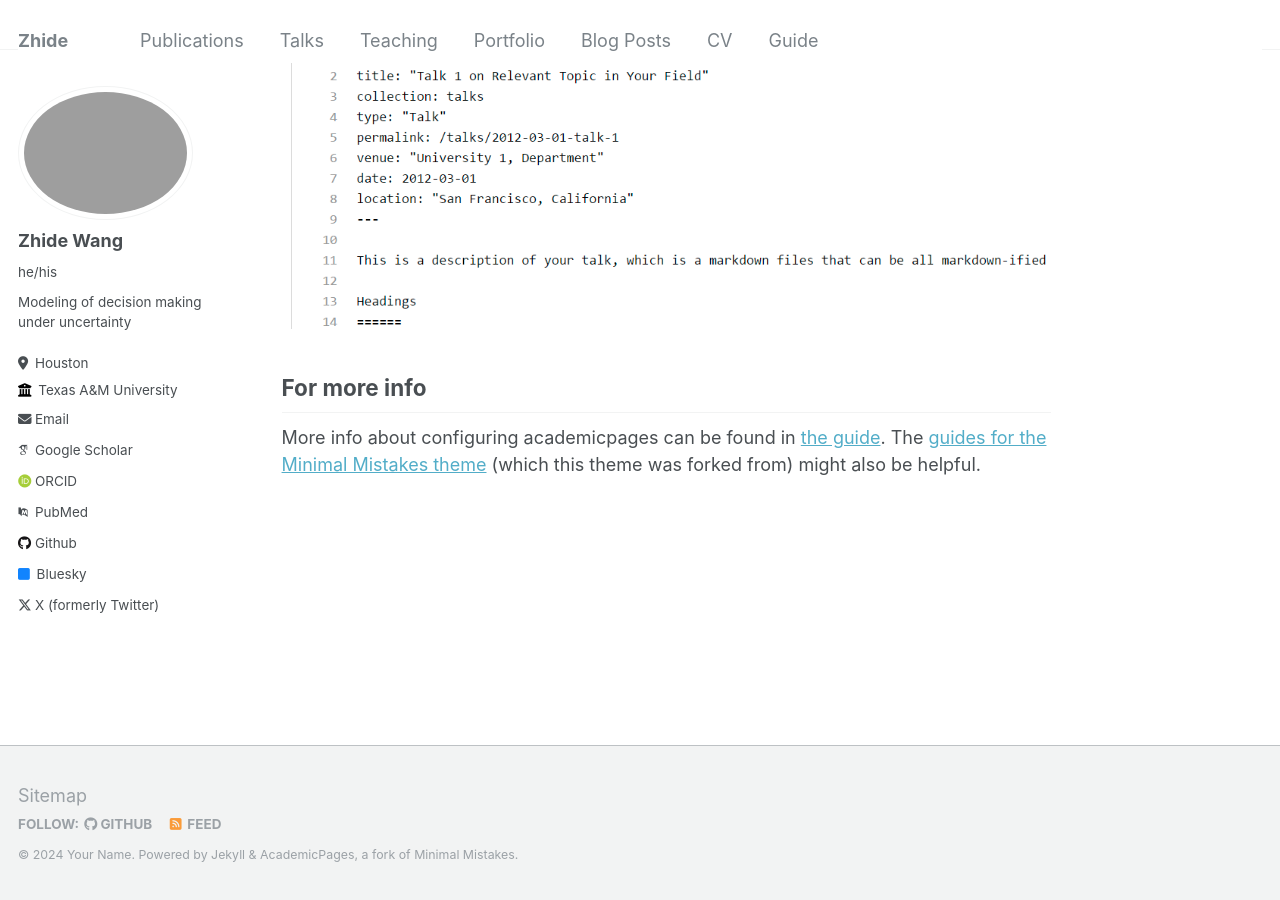
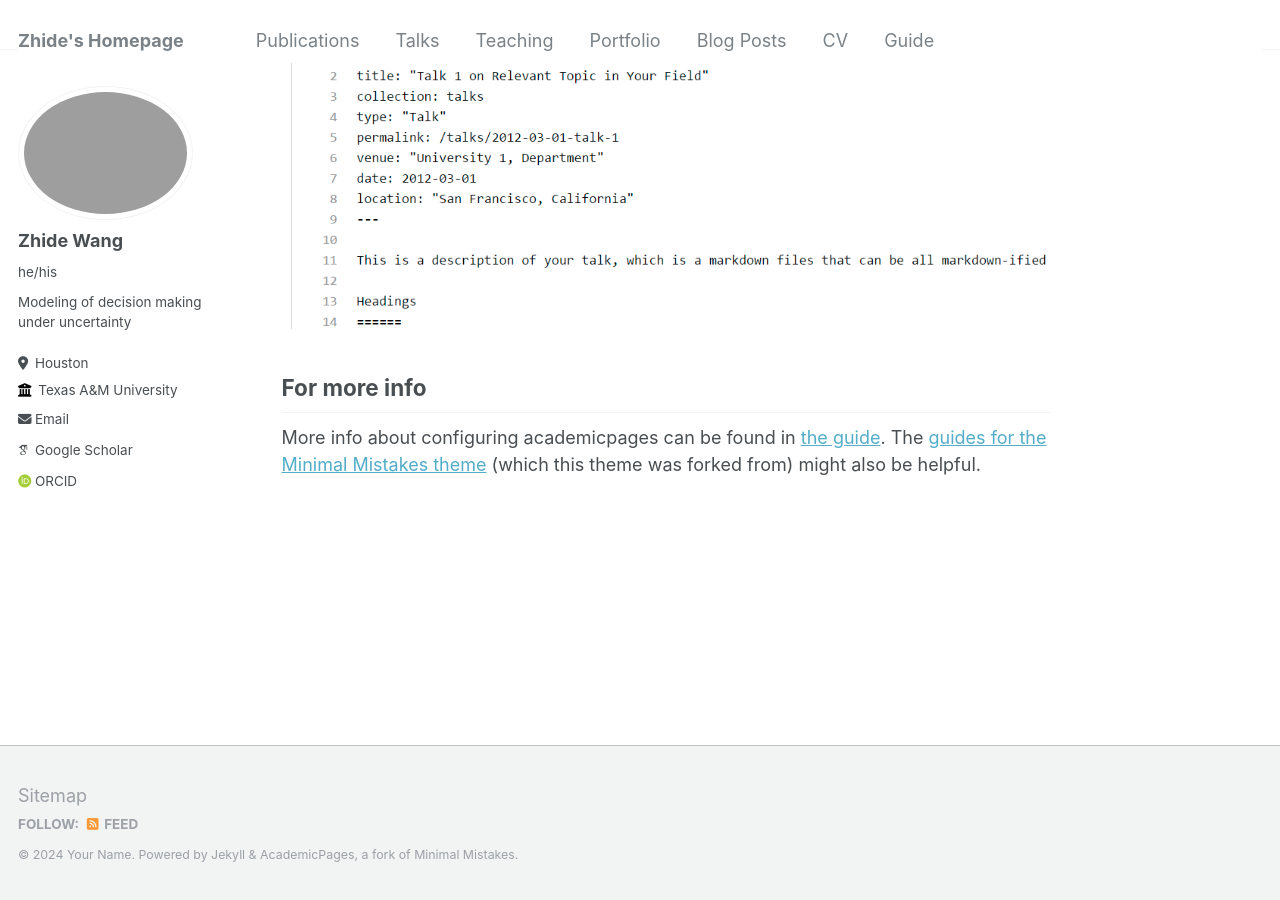
Before and after one commit to WANGZHIDE93429/WANGZHIDE93429.github.io, a Jekyll site: the page built from _pages/about.md, in a window 1280 px wide and 900 px high, scrolled down 2640 px. Built offline with Jekyll 4.4.1, drawn with Linux system fonts in a browser that asks for light colours; some web fonts are replaced; part of the change alters nothing that is shown.

Commit message:
Update _config.yml

```diff
--- a/_config.yml
+++ b/_config.yml
@@ -8,7 +8,7 @@
 
 # Basic Site Settings
 locale                   : "en-US"
-title                    : "Zhide"
+title                    : "Zhide's Homepage"
 title_separator          : "-"
 name                     : &name "Your Name"
 description              : &description "personal description"
@@ -34,20 +34,20 @@ author:
   arxiv            : # URL - Update with the correct link to your profile
   googlescholar    : "https://scholar.google.com/citations?user=PS_CX0AAAAAJ"
   impactstory      : # URL
-  orcid            : "http://orcid.org/yourorcidurl"
-  pubmed           : "https://www.ncbi.nlm.nih.gov/pubmed/?term=john+snow"
+  orcid            : "http://orcid.org/0000-0002-6970-399X"
+  pubmed           : # "https://www.ncbi.nlm.nih.gov/pubmed/?term=john+snow"
   researchgate     : # URL
 
   # Repositories and software development
   bitbucket        : # Username - Update with your username on the site
   codepen          : # Username
   dribbble         : # Username
-  github           : "academicpages"
+  github           : # "academicpages"
   kaggle           : # Username
   stackoverflow    : # User number or user number and name (i.e., use "1" or "1/jeff-atwood")
 
   # Social media
-  bluesky          : "bsky.app" # Replace this with you Bluesky username
+  bluesky          : # "bsky.app" # Replace this with you Bluesky username
   facebook         : # Username
   flickr           : # Username
   foursquare       : # Username
@@ -64,7 +64,7 @@ author:
   steam            : # Username
   telegram         : # URL
   tumblr           : # Username
-  twitter          : "UniofOxford"  # Replace this with your X / Twitter handle
+  twitter          : # "UniofOxford"  # Replace this with your X / Twitter handle
   vine             : # Username
   weibo            : # Username
   wikipedia        : # Username
```
